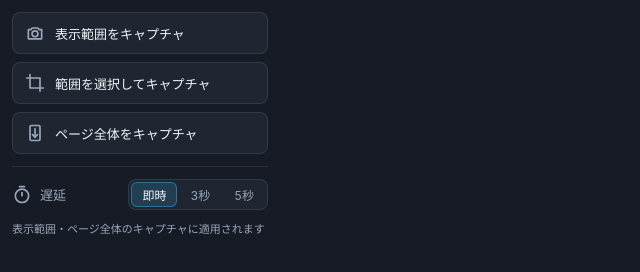
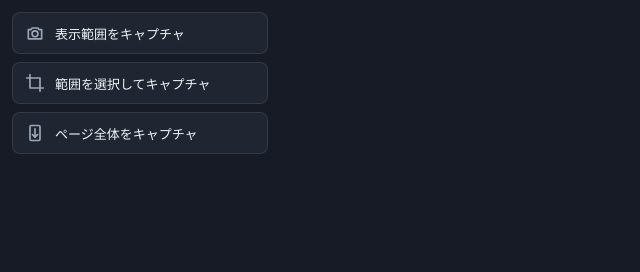
Before and after one commit to joe41203/shotcraft, a website with bundled scripts: page entrypoints/popup/index.html in a window 1280 px wide. Shown: the whole page, without its empty margins (0-640 px from the left). Built offline with nearby package versions, Linux system fonts and the light colour scheme.

Commit message:
refactor: 遅延キャプチャ(3秒/5秒)を廃止して即時撮影のみにする

```diff
--- a/entrypoints/popup/index.html
+++ b/entrypoints/popup/index.html
@@ -22,15 +22,6 @@
           <span class="label">ページ全体をキャプチャ</span>
         </button>
       </div>
-
-      <hr class="divider" />
-
-      <div class="delay-row" role="group" aria-label="キャプチャまでの遅延">
-        <span class="icon" data-icon="timer"></span>
-        <span class="delay-label">遅延</span>
-        <div class="delay-segments" id="capture-delay"></div>
-      </div>
-      <p class="delay-note">表示範囲・ページ全体のキャプチャに適用されます</p>
     </main>
     <script type="module" src="./main.ts"></script>
   </body>
--- a/entrypoints/popup/main.ts
+++ b/entrypoints/popup/main.ts
@@ -1,4 +1,3 @@
-import { CAPTURE_DELAY_OPTIONS } from "@/lib/capture-delay";
 import { icons } from "@/lib/icons";
 import type { Message } from "@/lib/messages";
 
@@ -7,38 +6,6 @@ import type { Message } from "@/lib/messages";
 for (const el of document.querySelectorAll<HTMLElement>("[data-icon]")) {
 	const name = el.dataset.icon as keyof typeof icons;
 	if (name in icons) el.innerHTML = icons[name];
-}
-
-/**
- * 遅延キャプチャの待機時間（ms）。3 ボタン共通の設定として保持し、
- * 「表示範囲」「ページ全体」に適用する（範囲選択はオーバーレイ表示前に
- * 待つ意味になり用途が薄いため対象外）。既定は 0（即時）で、後方互換のため
- * 未選択時は delayMs を付けない。
- */
-let captureDelayMs = 0;
-
-/** タイマー選択のセグメントボタンを組み立てる（なし/3秒/5秒）。 */
-const delayContainer = document.getElementById("capture-delay");
-if (delayContainer) {
-	const buttons: HTMLButtonElement[] = [];
-	for (const opt of CAPTURE_DELAY_OPTIONS) {
-		const btn = document.createElement("button");
-		btn.type = "button";
-		btn.className = "delay-segment";
-		btn.textContent = opt.label;
-		btn.setAttribute("aria-pressed", String(opt.value === captureDelayMs));
-		if (opt.value === captureDelayMs) btn.classList.add("active");
-		btn.addEventListener("click", () => {
-			captureDelayMs = opt.value;
-			for (const b of buttons) {
-				const on = b === btn;
-				b.classList.toggle("active", on);
-				b.setAttribute("aria-pressed", String(on));
-			}
-		});
-		buttons.push(btn);
-		delayContainer.append(btn);
-	}
 }
 
 /**
@@ -55,24 +22,13 @@ async function send(message: Message): Promise<void> {
 }
 
 document.getElementById("capture-visible")?.addEventListener("click", () => {
-	// delayMs=0（即時）のときは省略して従来どおりのメッセージにする（後方互換）。
-	void send(
-		captureDelayMs > 0
-			? { type: "CAPTURE_VISIBLE", delayMs: captureDelayMs }
-			: { type: "CAPTURE_VISIBLE" },
-	);
+	void send({ type: "CAPTURE_VISIBLE" });
 });
 
 document.getElementById("capture-region")?.addEventListener("click", () => {
-	// 範囲選択は遅延対象外（待ってもオーバーレイ表示前に待つだけで用途が薄い）。
 	void send({ type: "START_REGION_SELECT" });
 });
 
 document.getElementById("capture-full-page")?.addEventListener("click", () => {
-	// 表示範囲と同様に遅延を適用する（0 のときは省略・後方互換）。
-	void send(
-		captureDelayMs > 0
-			? { type: "CAPTURE_FULL_PAGE", delayMs: captureDelayMs }
-			: { type: "CAPTURE_FULL_PAGE" },
-	);
+	void send({ type: "CAPTURE_FULL_PAGE" });
 });
--- a/entrypoints/popup/style.css
+++ b/entrypoints/popup/style.css
@@ -74,86 +74,8 @@ main {
   min-width: 0;
 }
 
-/* 3 ボタンと遅延行を区切る線。 */
-.divider {
-  height: 1px;
-  margin: 0;
-  border: none;
-  background: var(--border);
-}
-
-/* 遅延キャプチャの共通行（ラベル＋セグメント）。 */
-.delay-row {
-  display: flex;
-  align-items: center;
-  gap: 8px;
-}
-
-.delay-row .icon {
-  color: var(--text-muted);
-}
-
-.delay-label {
-  font-size: 13px;
-  color: var(--text-muted);
-}
-
-/* 遅延がどのキャプチャに効くかの補足（控えめに）。 */
-.delay-note {
-  margin: 0;
-  font-size: 11px;
-  line-height: 1.4;
-  color: var(--text-muted);
-}
-
-.delay-segments {
-  display: inline-flex;
-  gap: 2px;
-  /* ラベルと視覚的に分けるため右端へ寄せる。 */
-  margin-left: auto;
-  padding: 2px;
-  border: 1px solid var(--border);
-  border-radius: var(--radius-md);
-  background: var(--surface-2);
-}
-
-.delay-segment {
-  width: auto;
-  padding: 3px 10px;
-  border: 1px solid transparent;
-  border-radius: calc(var(--radius-md) - 2px);
-  background: transparent;
-  color: var(--text-muted);
-  font-family: inherit;
-  font-size: 12px;
-  font-variant-numeric: tabular-nums;
-  text-align: center;
-  cursor: pointer;
-  transition:
-    background-color 150ms ease,
-    color 150ms ease;
-}
-
-.delay-segment:hover {
-  background: var(--surface-hover);
-  border-color: var(--border-strong);
-  color: var(--text);
-}
-
-.delay-segment.active {
-  background: color-mix(in srgb, var(--ring) 16%, transparent);
-  border-color: color-mix(in srgb, var(--ring) 42%, transparent);
-  color: var(--text);
-}
-
-.delay-segment:focus-visible {
-  outline: 2px solid var(--ring);
-  outline-offset: 2px;
-}
-
 @media (prefers-reduced-motion: reduce) {
-  .capture-method,
-  .delay-segment {
+  .capture-method {
     transition: none;
   }
 }
--- a/lib/capture-delay.ts
+++ /dev/null
@@ -1,25 +0,0 @@
-/**
- * 遅延キャプチャの待機時間（ms）に関する定数と正規化。
- * popup が選ぶタイマー値と background の待機処理で同じ規則を共有する。
- */
-
-/** popup のタイマー選択肢（ラベルと待機 ms）。「なし」は 0＝即時。 */
-export const CAPTURE_DELAY_OPTIONS = [
-	{ value: 0, label: "即時" },
-	{ value: 3000, label: "3秒" },
-	{ value: 5000, label: "5秒" },
-] as const;
-
-/** 待機時間の上限（ms）。想定外に長い遅延で待ち続けるのを防ぐ。 */
-export const MAX_CAPTURE_DELAY_MS = 60_000;
-
-/**
- * 遅延キャプチャの待機 ms を安全な範囲へ正規化する純粋関数。
- * - undefined / NaN / 非有限 / 0 以下 → 0（即時。後方互換）。
- * - 上限超過 → MAX_CAPTURE_DELAY_MS。
- * - それ以外 → 端数を切り捨てた整数 ms。
- */
-export function clampCaptureDelayMs(delayMs: number | undefined): number {
-	if (delayMs == null || !Number.isFinite(delayMs) || delayMs <= 0) return 0;
-	return Math.min(Math.floor(delayMs), MAX_CAPTURE_DELAY_MS);
-}
--- a/lib/icons.ts
+++ b/lib/icons.ts
@@ -86,10 +86,6 @@ export const icons = {
 	camera: svg(
 		'<path d="M4 8h3l1.5-2h7L17 8h3v11H4z"/><circle cx="12" cy="13" r="3.5"/>',
 	),
-	// 遅延キャプチャ（タイマー／ストップウォッチ）
-	timer: svg(
-		'<circle cx="12" cy="13" r="8"/><path d="M12 13V9"/><path d="M9 2h6"/>',
-	),
 	// 範囲選択キャプチャ（クロップ枠）
 	crop: svg('<path d="M6 2v16h16"/><path d="M18 22V6H2"/>'),
 	// ページ全体キャプチャ（縦長ページ＋下向きスクロール矢印）
```
Also changed, not shown: entrypoints/background.ts (+9 -53 lines), lib/capture-badge.ts (+0 -13 lines), lib/messages.ts (+1 -11 lines), site/index.html (+1 -1 lines), tests/capture-badge.test.ts (+0 -26 lines), tests/capture-delay.test.ts (deleted, +0 -49 lines), README.md.
